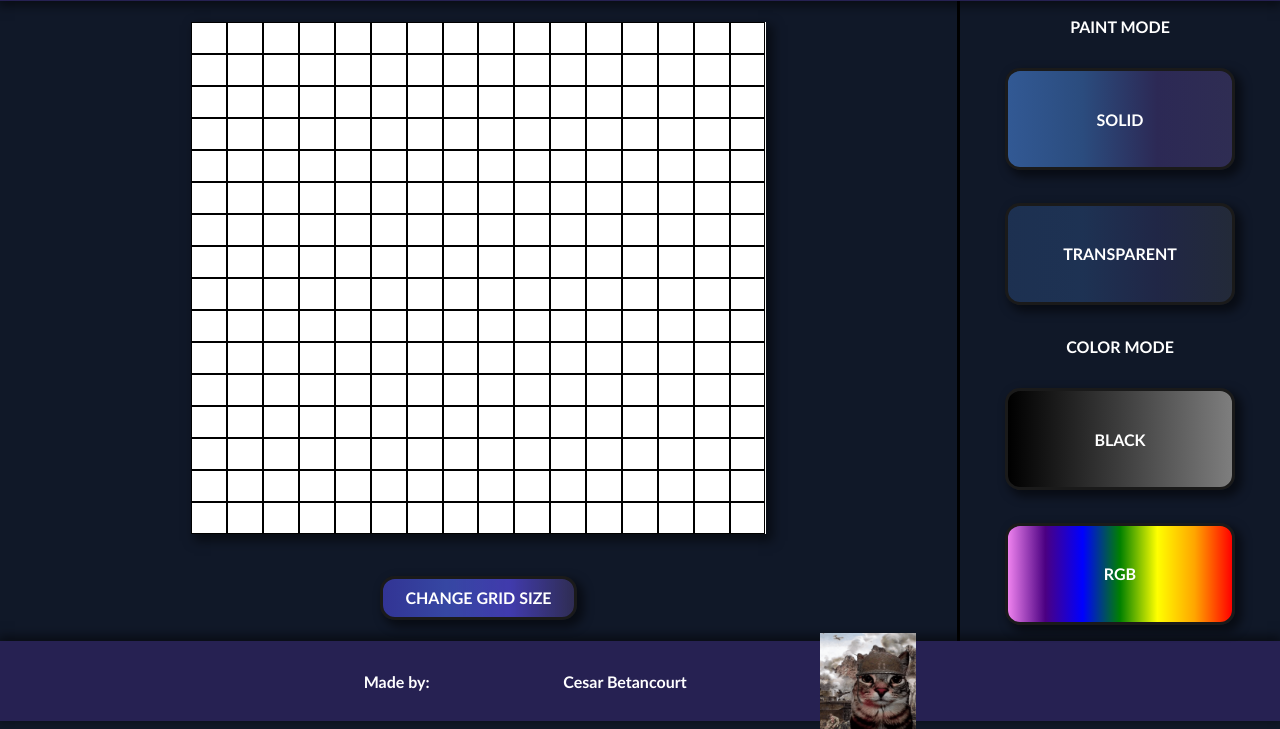
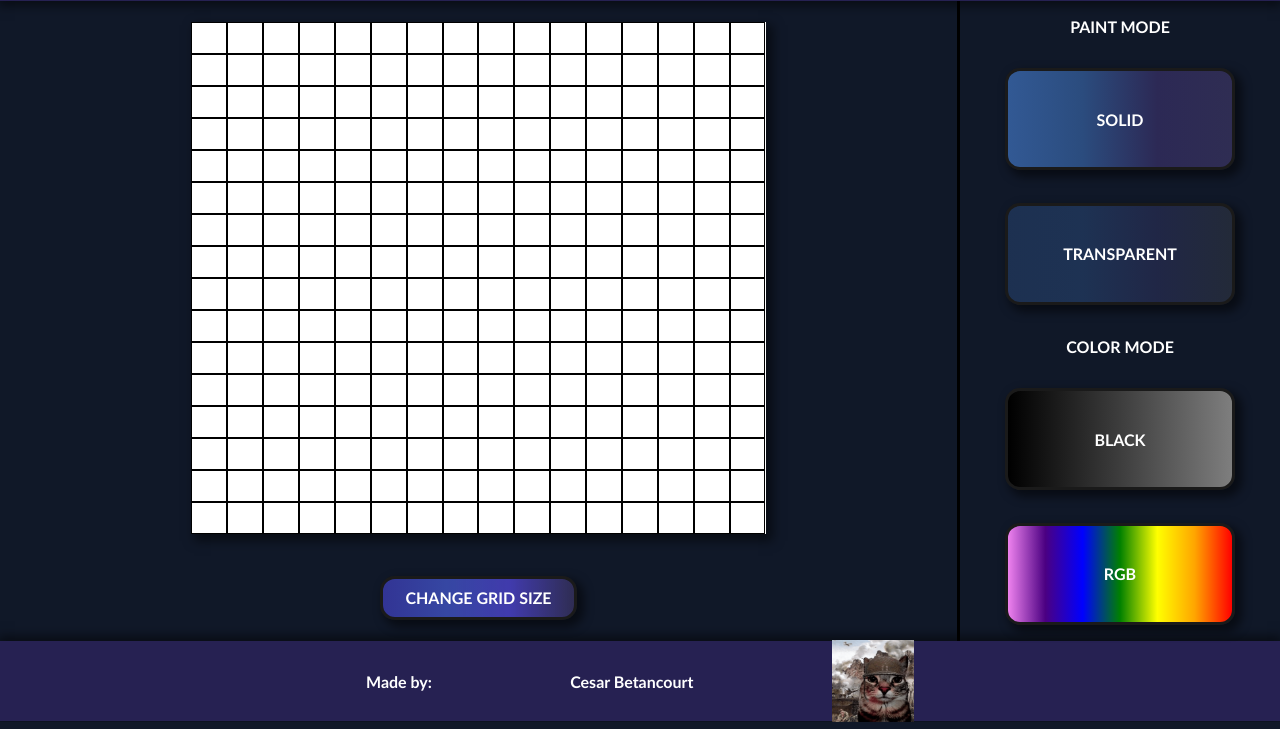
Before and after one commit to xobett/Etch-a-Sketch, a plain HTML site: page index.html in a window 1280 px wide. Shown: the part 79-808 px from the top of the page. Drawn offline with Linux system fonts and the light colour scheme.

Commit message:
Fix credits picture sizing for GitHub pages

```diff
--- a/style.css
+++ b/style.css
@@ -189,5 +189,5 @@ body{
 }
 
 img{
-    width: 14%;
+    width: 12%;
 }
```
